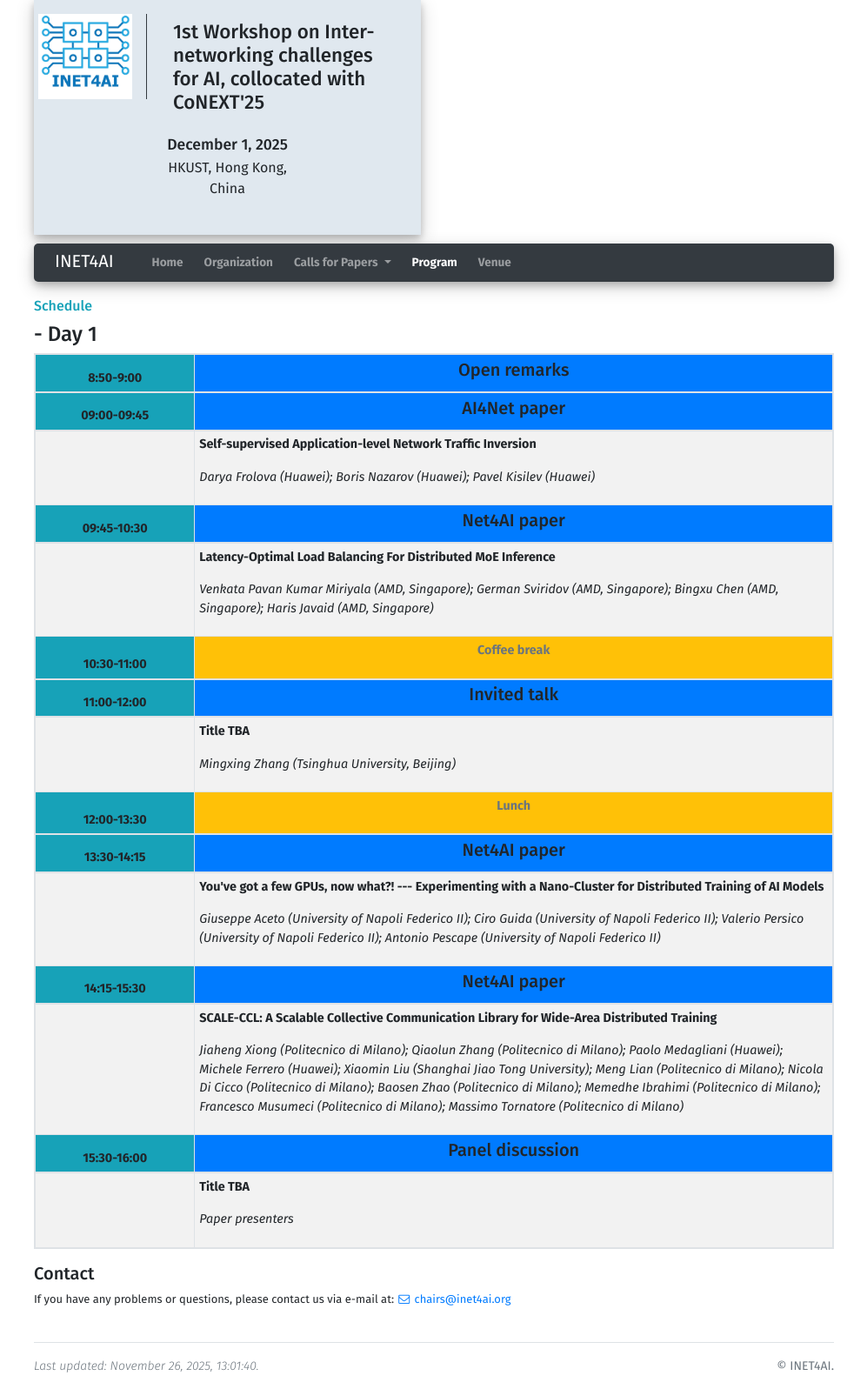
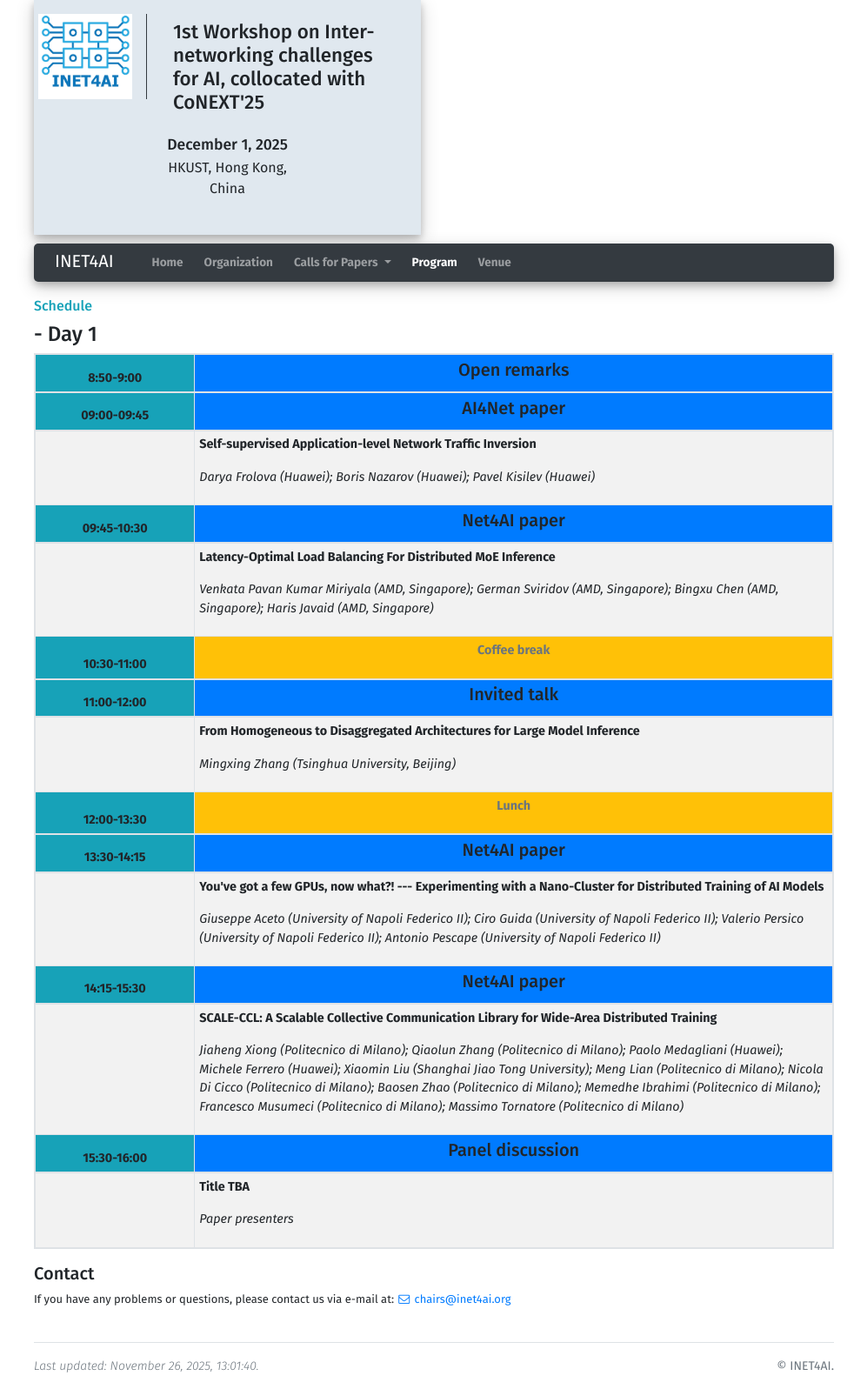
Before and after one commit to IRTF-net4AI/inet4ai, a Jekyll site: the page built from program.html, in a window 1280 px wide. Shown: the whole page at 87% size, without its empty margins (141-1138 px from the left). Built offline with Jekyll 4.4.1, drawn with Linux system fonts in a browser that asks for light colours; part of the change alters nothing that is shown.

Commit message:
Revise invited talk details in program.yml
Updated the title and abstract for an invited talk in the program.

```diff
--- a/_data/program.yml
+++ b/_data/program.yml
@@ -38,8 +38,13 @@ schedule:
     title: "Invited talk"
     type: "presentation"
     events:
-    - title: "Title TBA"
+    - title: "From Homogeneous to Disaggregated Architectures for Large Model Inference"
       speakers: "Mingxing Zhang (Tsinghua University, Beijing)"
+      abstract: "Traditional large model inference architectures have been predominantly GPU-centric, owing to their significant advantages in both compute power and bandwidth.
+      However, as GPU utilization approaches its bottleneck, achieving further cost reductions requires exploring new optimization paths.<br/>
+      Leveraging the distinct advantages of different devices—such as various GPU models or even CPU/DRAM for their bandwidth or capacity-cost benefits—while fully exploiting
+      the model's inherent properties like sequential dependencies and sparsity, is becoming essential. Designing adaptive computational architectures for this new paradigm has
+      emerged as a critical direction for future co-innovation across algorithms, systems, and hardware. This talk will discuss the current progress and future plans in this area."
   - startTime: "12:00"
     endTime: "13:30"
     title: "Lunch"
```
